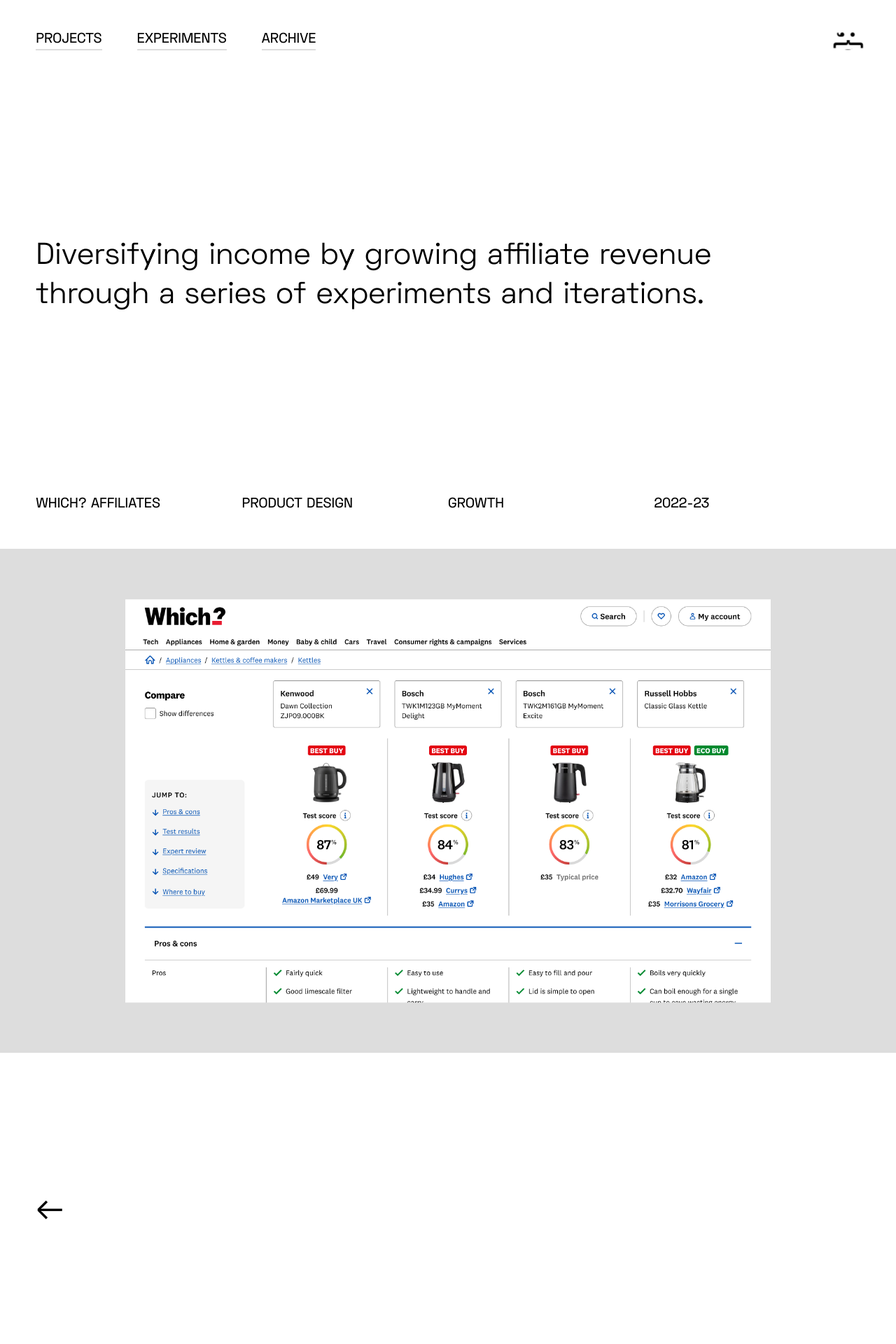
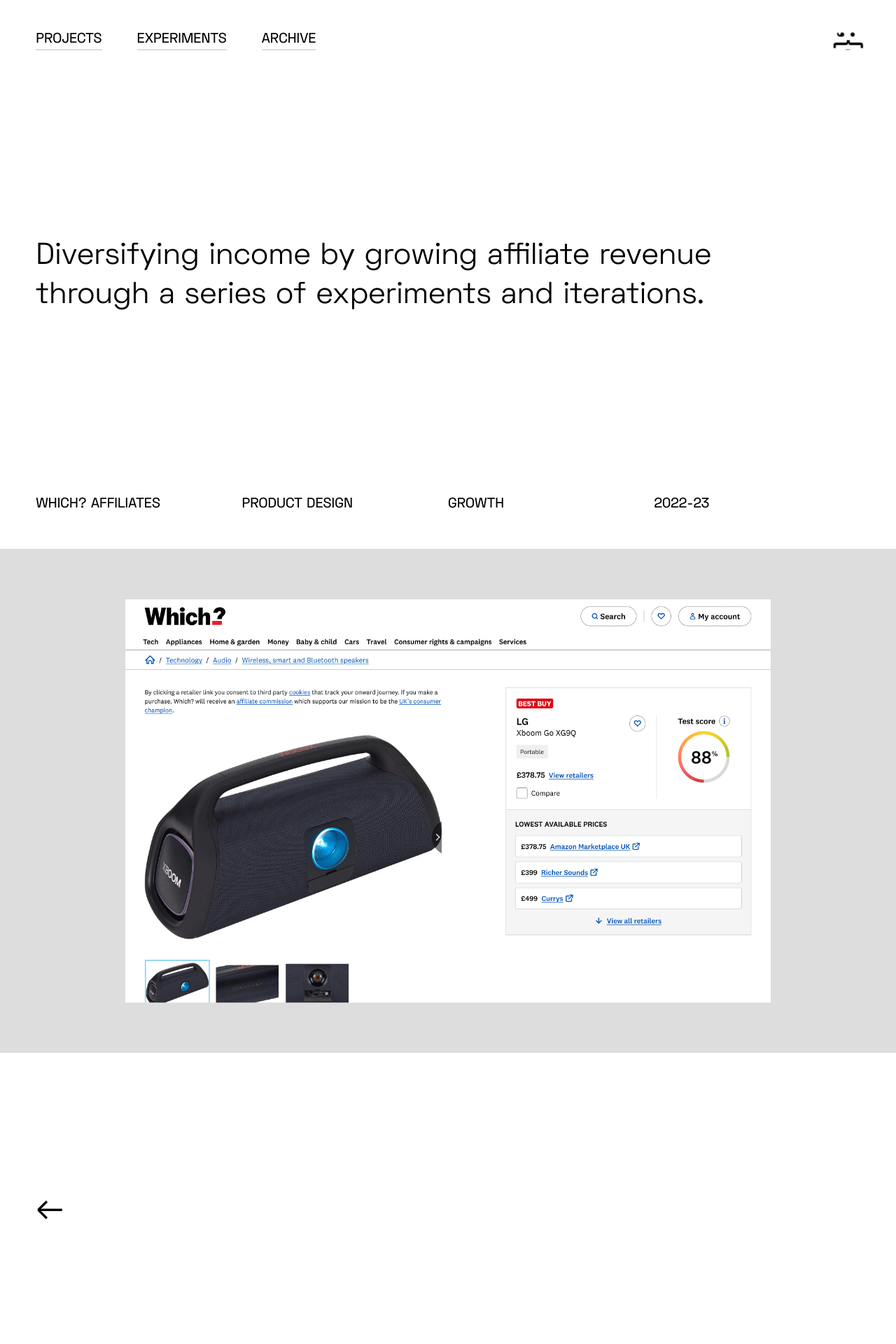
Before and after one commit to bhbale/baleywalla, a Jekyll site: the page built from _posts/2025-03-17-which-affiliates.markdown, in a window 1280 px wide. Shown: the top 1920 px of the page at 70% size. Built offline with Jekyll 4.4.1, drawn with Linux system fonts in a browser that asks for light colours.

Commit message:
updated images

```diff
--- a/_posts/2025-03-17-which-affiliates.markdown
+++ b/_posts/2025-03-17-which-affiliates.markdown
@@ -11,7 +11,6 @@
 extension: 23
 link: Case Study
 images:
-- "/uploads/which-compare-1.png"
-- "/uploads/which-compare-2.png"
+- "/uploads/which-affiliates-1.png"
 layout: post
 ---
```
Also changed, not shown: 1 other file.
